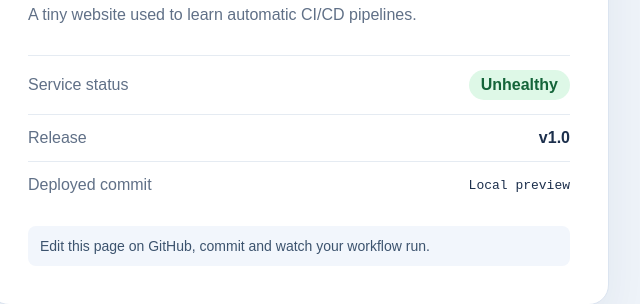
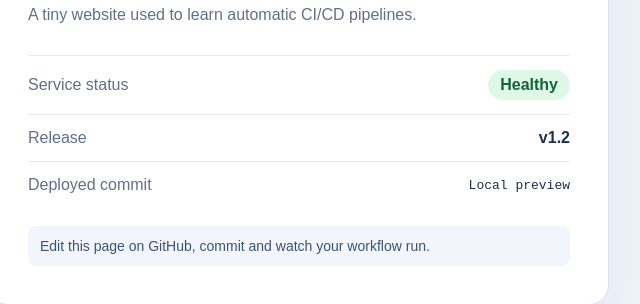
Before and after one commit to konayminsoe81-max/day1-cicd-xx, a plain HTML site: page site/index.html in a window 1280 px wide. Shown: the part 305-609 px from the top of the page, 341-981 px from the left. Drawn offline with Linux system fonts and the light colour scheme; no server answers.

Commit message:
Fix issue and release v1.2

```diff
--- a/site/index.html
+++ b/site/index.html
@@ -14,11 +14,11 @@
     <p class="lead">A tiny website used to learn automatic CI/CD pipelines.</p>
     <div class="status-row">
       <span class="muted">Service status</span>
-      <span id="service-status" class="status">Unhealthy</span>
+      <span id="service-status" class="status">Healthy</span>
     </div>
     <div class="status-row">
       <span class="muted">Release</span>
-      <strong id="release-version">v1.0</strong>
+      <strong id="release-version">v1.2</strong>
     </div>
     <div class="status-row">
       <span class="muted">Deployed commit</span>
```
